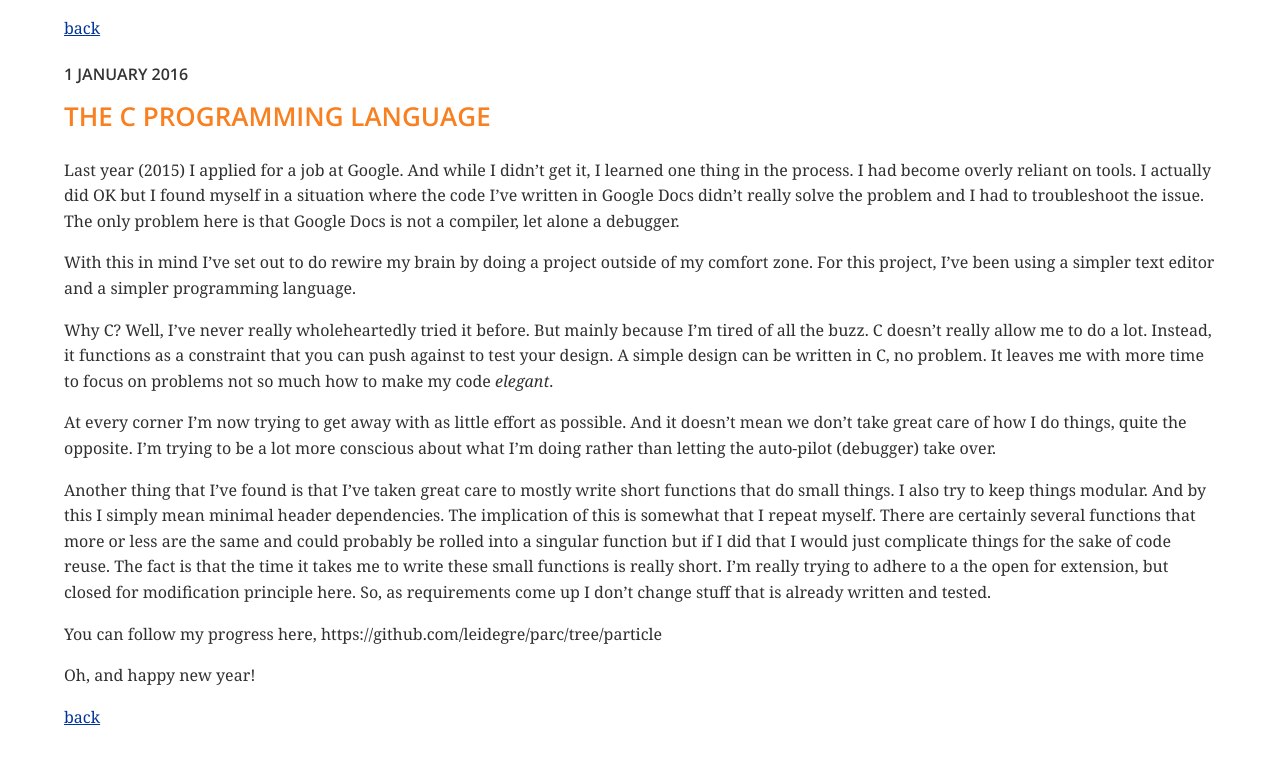
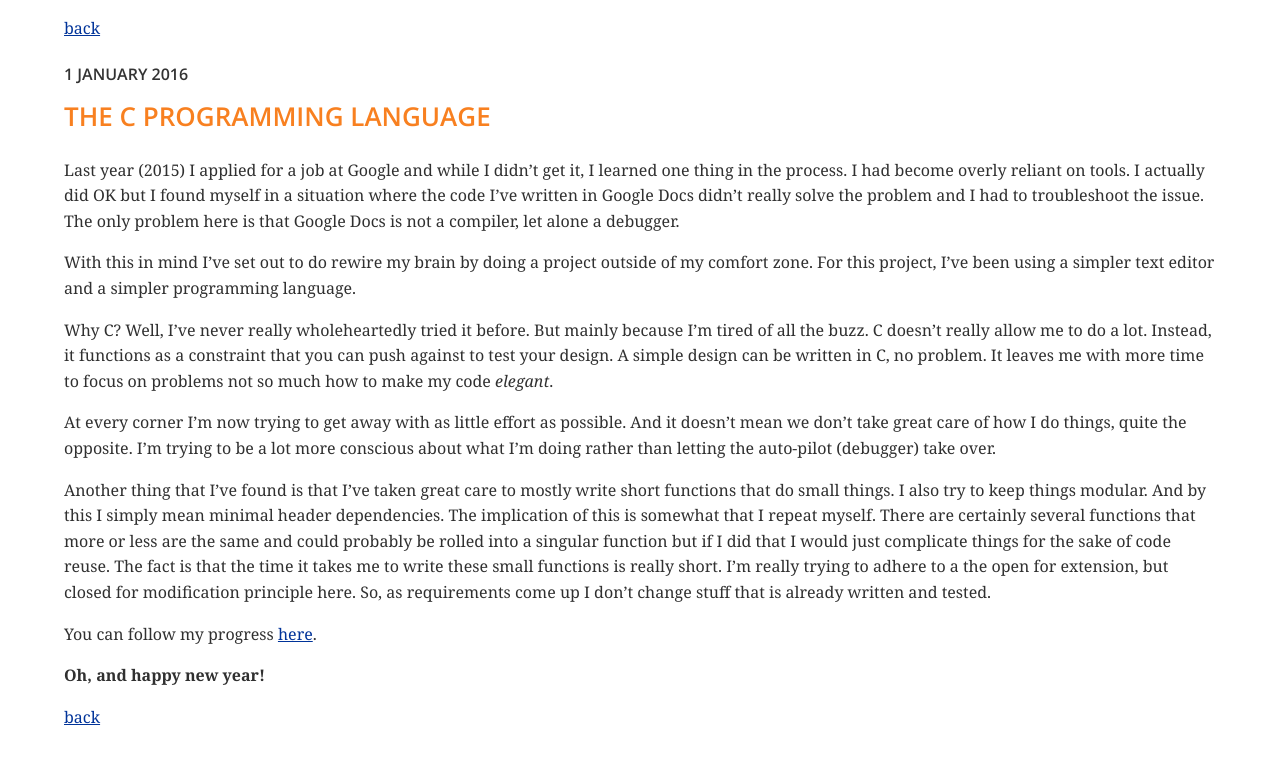
Before and after one commit to leidegre/leidegre.github.com, a Jekyll site: the page built from _posts/2016-01-01-the-c-programming-lang.md, in a window 1280 px wide. Shown: the top 764 px of the page. Built offline with Jekyll 4.4.1, drawn with Linux system fonts in a browser that asks for light colours; nearby versions of some CDN libraries.

Commit message:
Update 2016-01-01-the-c-programming-lang.md

```diff
--- a/_posts/2016-01-01-the-c-programming-lang.md
+++ b/_posts/2016-01-01-the-c-programming-lang.md
@@ -3,7 +3,7 @@ title: The C programming language
 layout: post
 ---
 
-Last year (2015) I applied for a job at Google. And while I didn't get it, I learned one thing in the process. I had become overly reliant on tools. I actually did OK but I found myself in a situation where the code I've written in Google Docs didn't really solve the problem and I had to troubleshoot the issue. The only problem here is that Google Docs is not a compiler, let alone a debugger.
+Last year (2015) I applied for a job at Google and while I didn't get it, I learned one thing in the process. I had become overly reliant on tools. I actually did OK but I found myself in a situation where the code I've written in Google Docs didn't really solve the problem and I had to troubleshoot the issue. The only problem here is that Google Docs is not a compiler, let alone a debugger.
 
 With this in mind I've set out to do rewire my brain by doing a project outside of my comfort zone. For this project, I've been using a simpler text editor and a simpler programming language.
 
@@ -13,6 +13,6 @@ At every corner I'm now trying to get away with as little effort as possible. An
 
 Another thing that I've found is that I've taken great care to mostly write short functions that do small things. I also try to keep things modular. And by this I simply mean minimal header dependencies. The implication of this is somewhat that I repeat myself. There are certainly several functions that more or less are the same and could probably be rolled into a singular function but if I did that I would just complicate things for the sake of code reuse. The fact is that the time it takes me to write these small functions is really short. I'm really trying to adhere to a the open for extension, but closed for modification principle here. So, as requirements come up I don't change stuff that is already written and tested.
 
-You can follow my progress here, https://github.com/leidegre/parc/tree/particle
+You can follow my progress [here](https://github.com/leidegre/parc/tree/particle).
 
-Oh, and happy new year!
+**Oh, and happy new year!**
```
